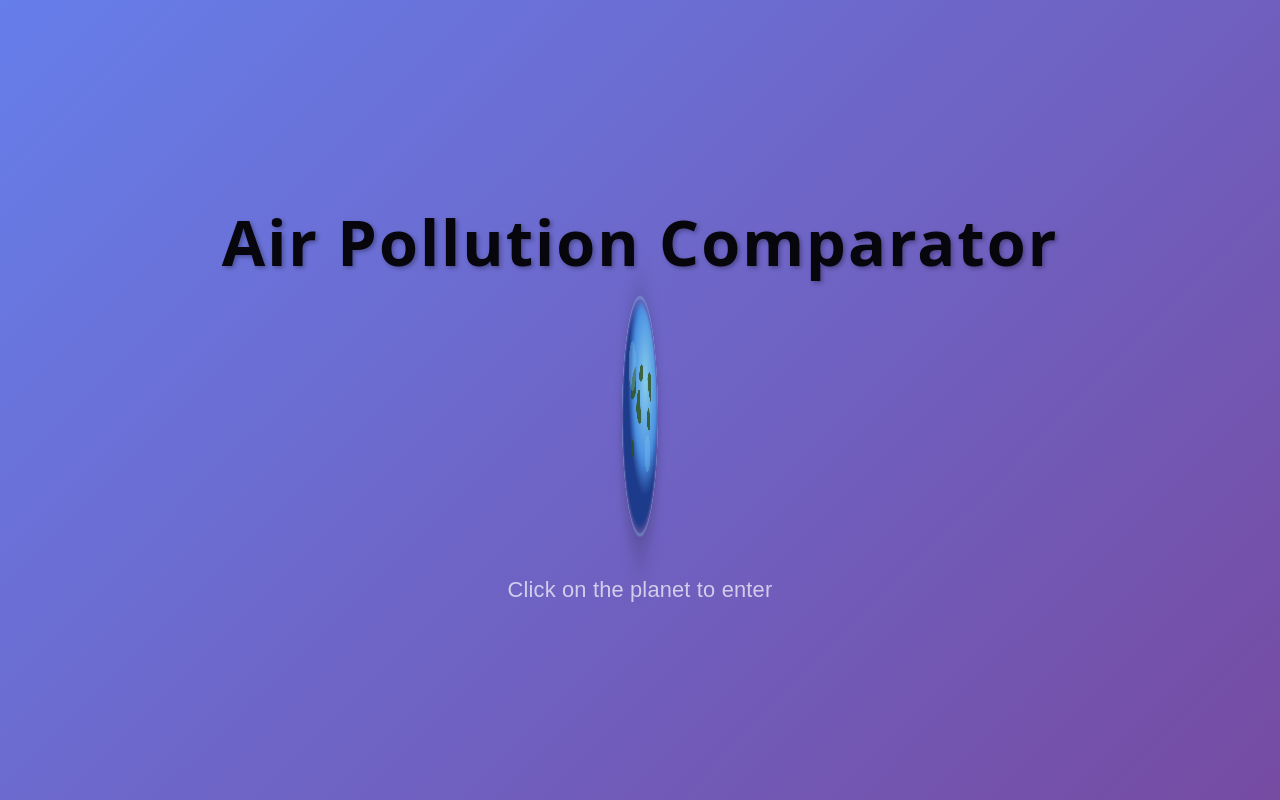
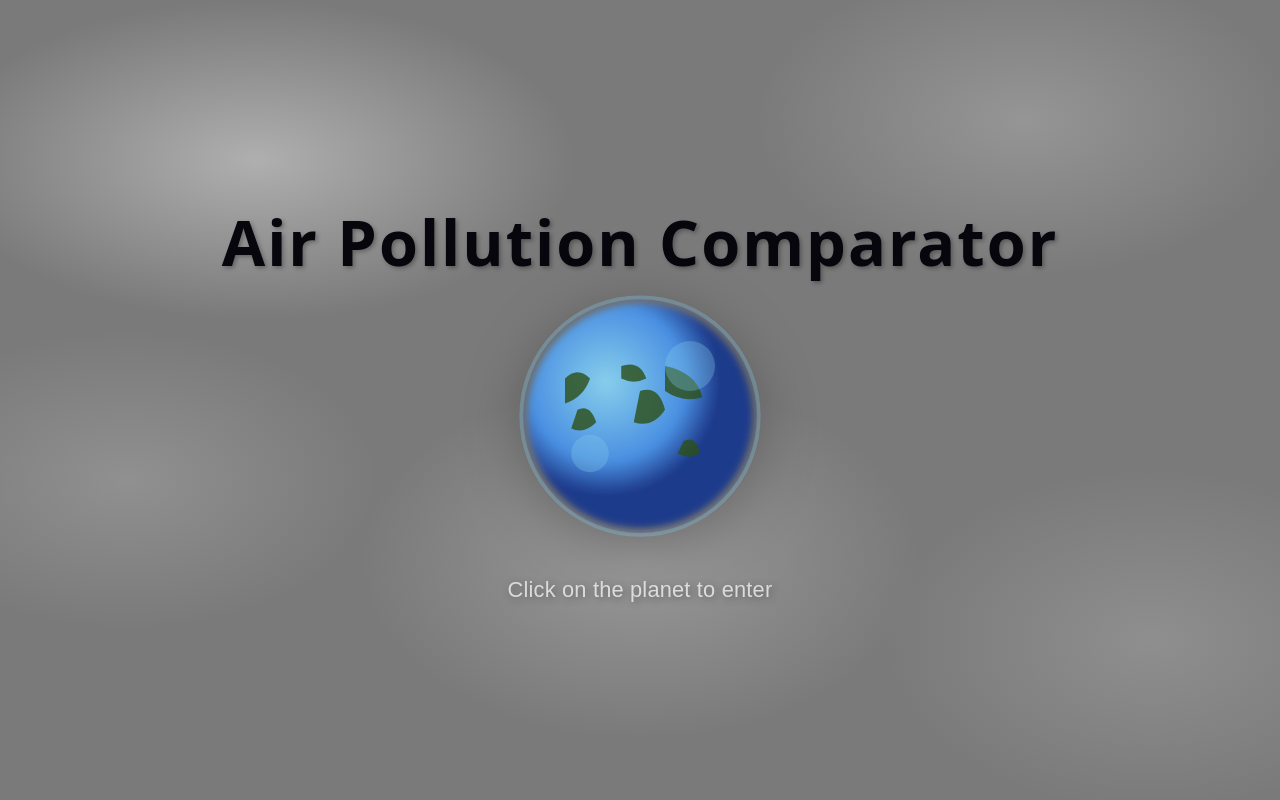
Before and after one commit to sara-piccinini/Air-Pollution, a React (Vite) app in the folder frontend/: page / in a window 1280 px wide. Built offline with nearby package versions, Linux system fonts and the light colour scheme.

Commit message:
landing page changes, satelite map

```diff
--- a/frontend/src/App.css
+++ b/frontend/src/App.css
@@ -125,13 +125,35 @@
   justify-content: center;
   align-items: center;
   min-height: 100vh;
-  background: linear-gradient(135deg, #667eea 0%, #764ba2 100%);
+  background: #7a7a7a;
   font-family: 'Arial', sans-serif;
+  position: relative;
+  overflow: hidden;
+}
+
+.landing-container::before {
+  content: '';
+  position: absolute;
+  top: 0;
+  left: 0;
+  width: 100%;
+  height: 100%;
+  background:
+    radial-gradient(ellipse 800px 400px at 20% 20%, rgba(255, 255, 255, 0.4) 0%, transparent 40%),
+    radial-gradient(ellipse 600px 350px at 80% 15%, rgba(200, 200, 200, 0.35) 0%, transparent 45%),
+    radial-gradient(ellipse 700px 450px at 50% 70%, rgba(220, 220, 220, 0.3) 0%, transparent 40%),
+    radial-gradient(ellipse 500px 300px at 10% 60%, rgba(210, 210, 210, 0.25) 0%, transparent 50%),
+    radial-gradient(ellipse 600px 380px at 90% 80%, rgba(190, 190, 190, 0.3) 0%, transparent 45%);
+  pointer-events: none;
+  z-index: 1;
 }
 
 .landing-content {
   text-align: center;
   color: white;
+  position: relative;
+  z-index: 2;
+  text-shadow: 2px 2px 8px rgba(0, 0, 0, 0.5);
 }
 
 .landing-title {
@@ -165,22 +187,27 @@
 .planet {
   width: 250px;
   height: 250px;
-  animation: rotatePlanet 20s linear infinite;
   filter: drop-shadow(0 10px 30px rgba(0, 0, 0, 0.3));
-  transition: transform 0.3s ease;
+  transition: transform 0.2s ease;
 }
 
 .planet:hover {
-  transform: scale(1.1);
-  animation-duration: 15s;
+  transform: scale(1.05);
 }
 
-@keyframes rotatePlanet {
-  from {
-    transform: rotateY(0deg);
+.planet:active {
+  transform: scale(0.95);
+}
+
+@keyframes buttonPress {
+  0% {
+    transform: scale(1);
   }
-  to {
-    transform: rotateY(360deg);
+  50% {
+    transform: scale(0.95);
+  }
+  100% {
+    transform: scale(1);
   }
 }
 
--- a/frontend/src/App.tsx
+++ b/frontend/src/App.tsx
@@ -263,10 +263,13 @@ export default function App() {
 
             <MapContainer
               style={{ height: "100%", width: "100%" }}
+              maxBounds={[[-90, -180], [90, 180]]}
+              maxBoundsViscosity={1.0}
             >
               <SetView center={[20, 0]} zoom={2} />
               <TileLayer
-                url="https://{s}.tile.openstreetmap.org/{z}/{x}/{y}.png"
+                url="https://server.arcgisonline.com/ArcGIS/rest/services/World_Imagery/MapServer/tile/{z}/{y}/{x}"
+                attribution="&copy; Esri"
               />
 
               <MapClickHandler onDoubleClick={handleMapDoubleClick} />
```
Also changed, not shown: frontend/public/pollution-bg.gif (added).
